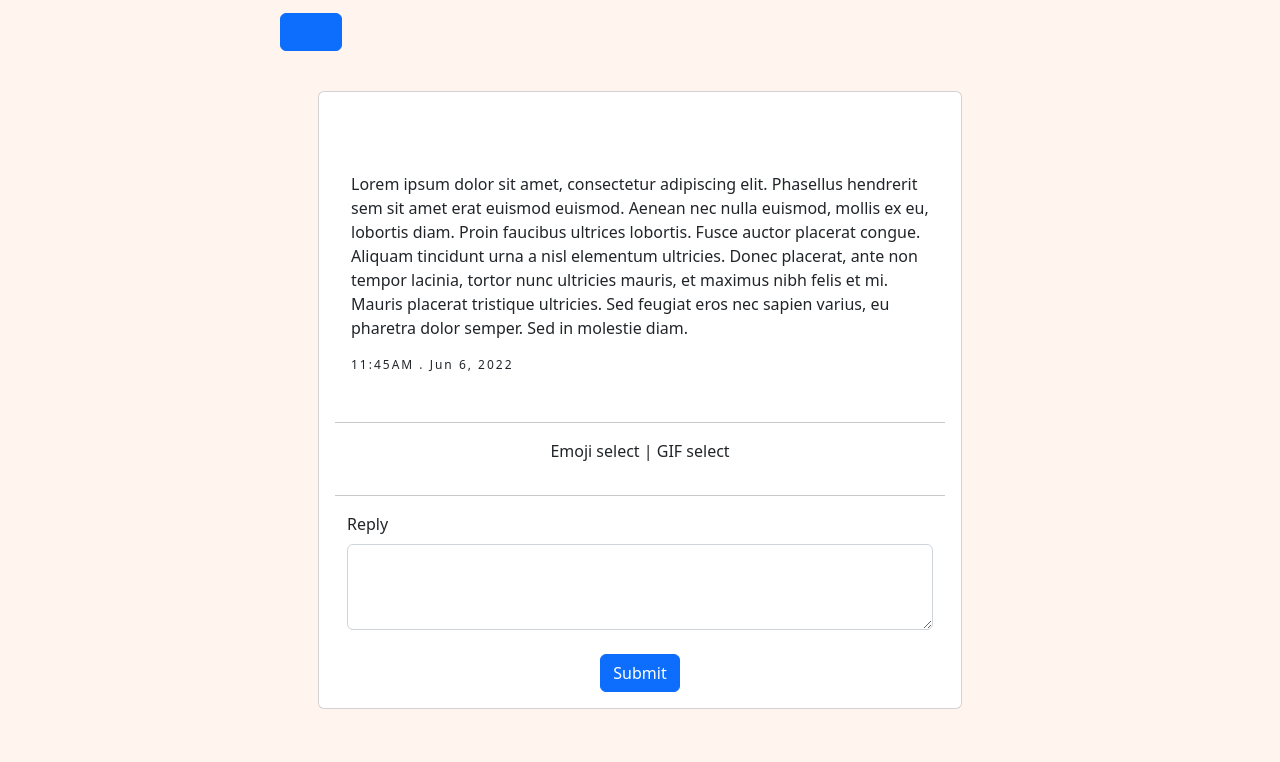
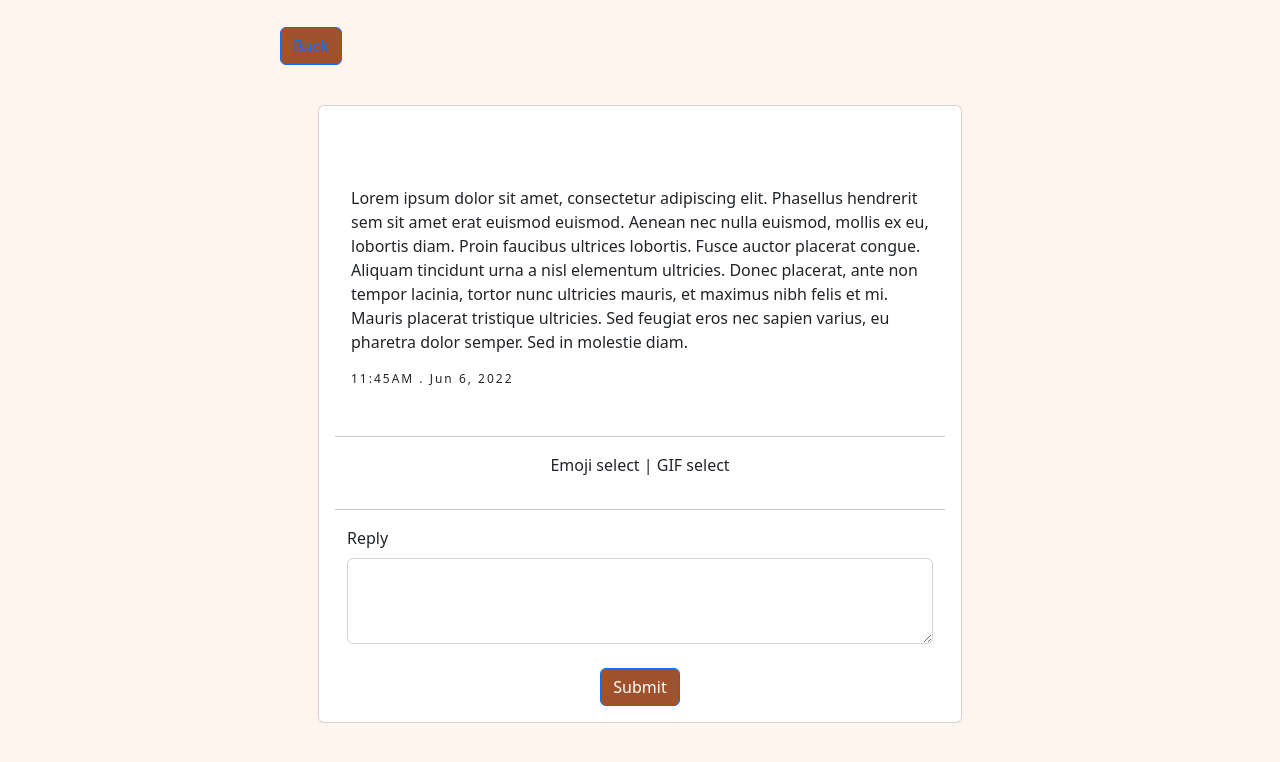
Before and after one commit to TheWeion/fp-lap1-journaling-website-frontend, a plain HTML site: page client/status.html in a window 1280 px wide. Shown: the part 186-948 px from the top of the page. Drawn offline with nearby package versions, Linux system fonts and the light colour scheme; files whose address does not match are found by name.

Commit message:
button colours changed to match theme

```diff
--- a/client/assets/css/style.css
+++ b/client/assets/css/style.css
@@ -26,7 +26,18 @@
 
 #backbtn {
     margin-left: 280px;
+    margin-top: 30px;
 }
+
+#btnstyle {
+ background-color:#a0522d !important;
+}
+
+.btn-primary, .btn-primary:hover, .btn-primary:active, .btn-primary:visited {
+    background-color:#a0522d !important;
+    color: white !important;
+}
+
 
 .post-interact {
     text-align: center;
--- a/client/status.html
+++ b/client/status.html
@@ -62,7 +62,7 @@
                       </div>
                       <br>
                       <div class="text-center">
-                        <button type="submit" class="btn btn-primary">Submit</button>
+                        <button id="btnstyle" type="submit" class="btn btn-primary">Submit</button>
                     </div>
 
 
```
